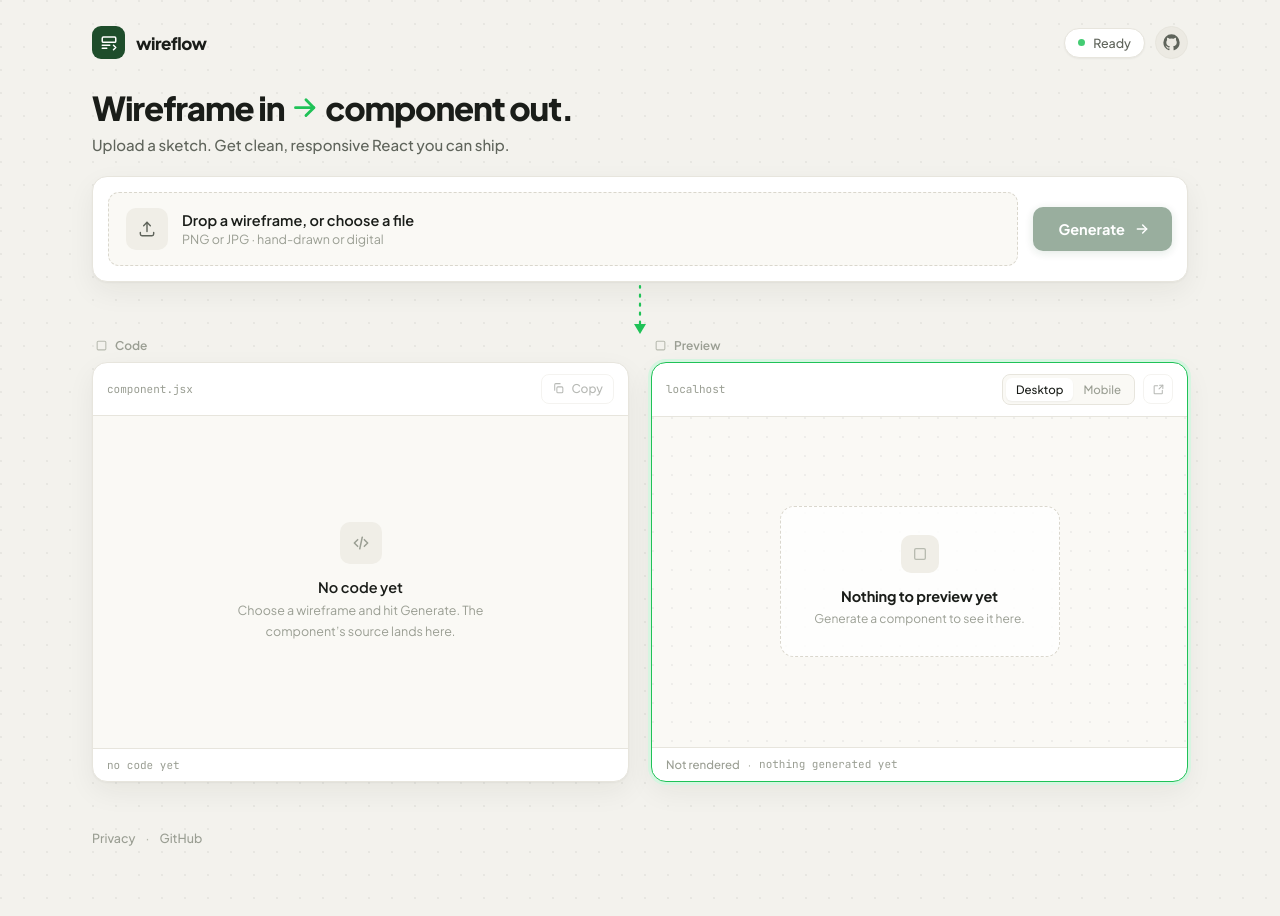
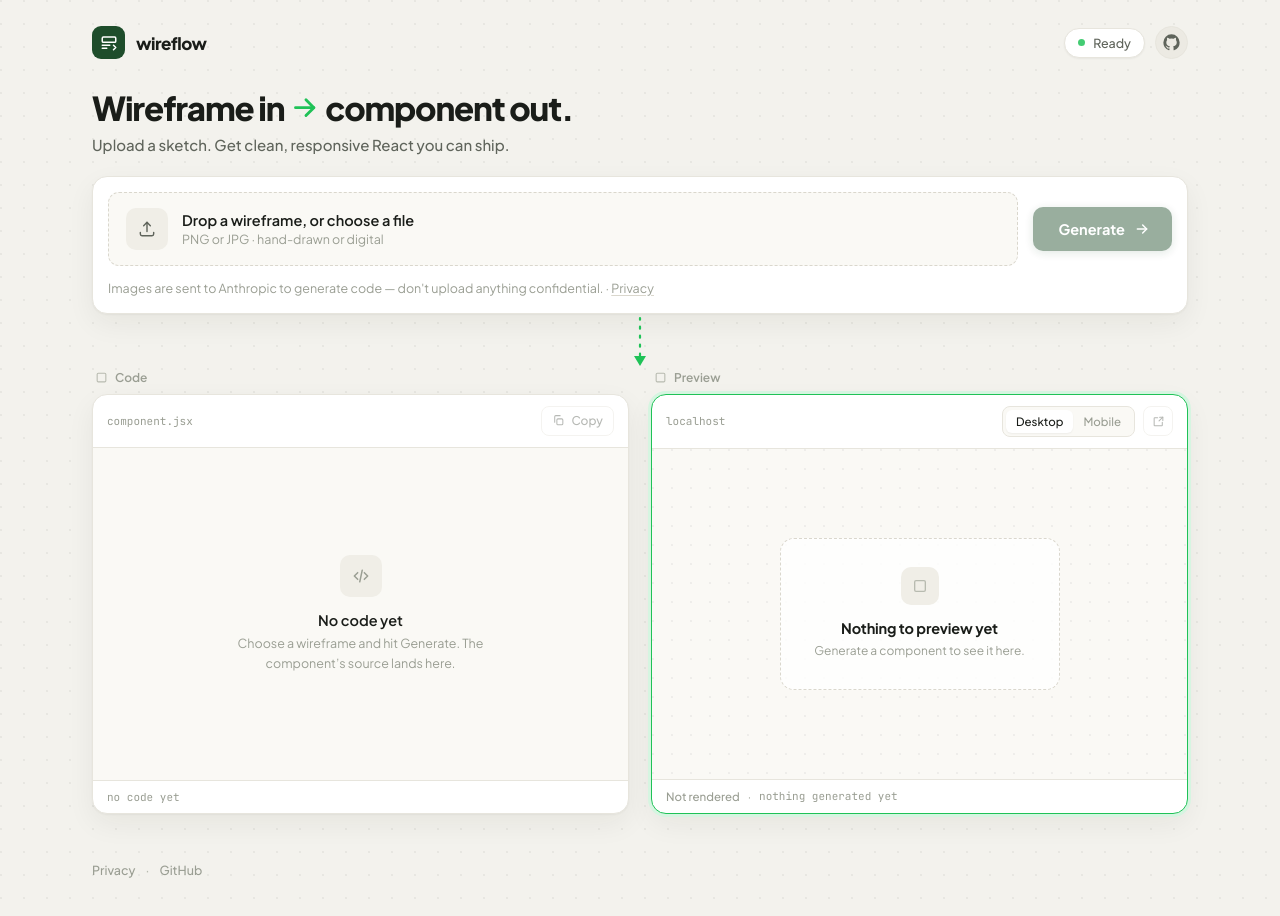
Before and after one commit to vxm52/wireflow, a Next.js app: page / in a window 1280 px wide. Shown: the top 916 px of the page. Built offline with nearby package versions, Linux system fonts and the light colour scheme.

Commit message:
Add confidential-upload disclosure near the upload zone

```diff
--- a/src/app/page.tsx
+++ b/src/app/page.tsx
@@ -26,6 +26,11 @@ import {
 
 const ACCEPTED_TYPES = ["image/png", "image/jpeg"];
 const REPO_URL = "https://github.com/vxm52/wireflow";
+
+// Shown under the drop zone, before anything is uploaded: the image leaves the
+// browser for a third party, so say so plainly where the choice is made.
+const UPLOAD_NOTE =
+  "Images are sent to Anthropic to generate code — don't upload anything confidential.";
 
 // Shape of /api/generate responses: { code } on 200; { error, detail?, code? }
 // otherwise (a 422 carries the unparseable code for inspection).
@@ -191,6 +196,7 @@ export default function Home() {
             <button
               type="button"
               onClick={() => inputRef.current?.click()}
+              aria-describedby="upload-note"
               onDragOver={(e) => {
                 e.preventDefault();
                 setIsDragging(true);
@@ -247,6 +253,17 @@ export default function Home() {
               <ArrowRightIcon className="size-4" />
             </button>
           </div>
+
+          <p id="upload-note" className="mt-3 text-[12.5px] leading-relaxed text-ink-3">
+            {UPLOAD_NOTE}{" "}
+            <span aria-hidden="true">·</span>{" "}
+            <Link
+              href="/privacy"
+              className={`underline decoration-line-2 underline-offset-2 transition-colors hover:text-ink-2 ${FOCUS}`}
+            >
+              Privacy
+            </Link>
+          </p>
 
           {error && (
             <p
```
